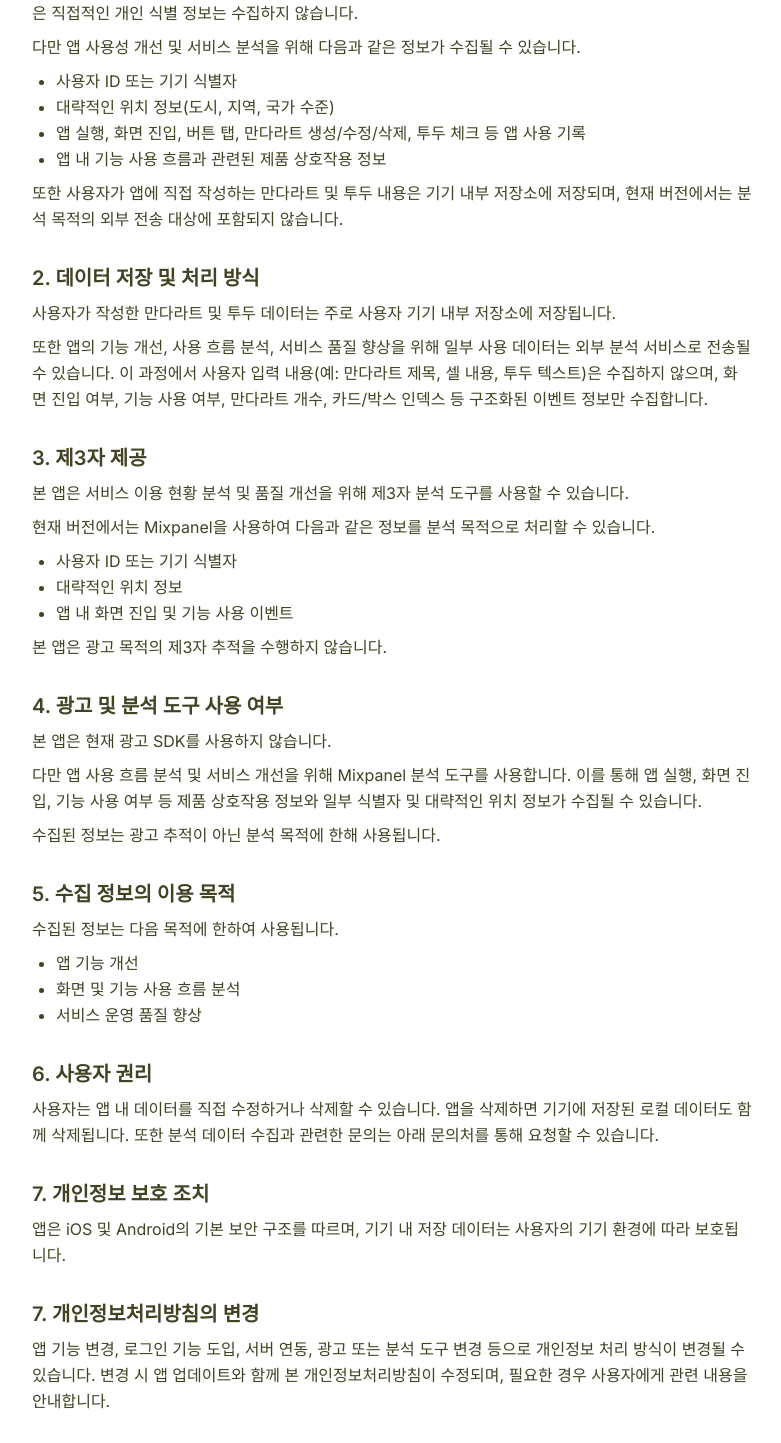
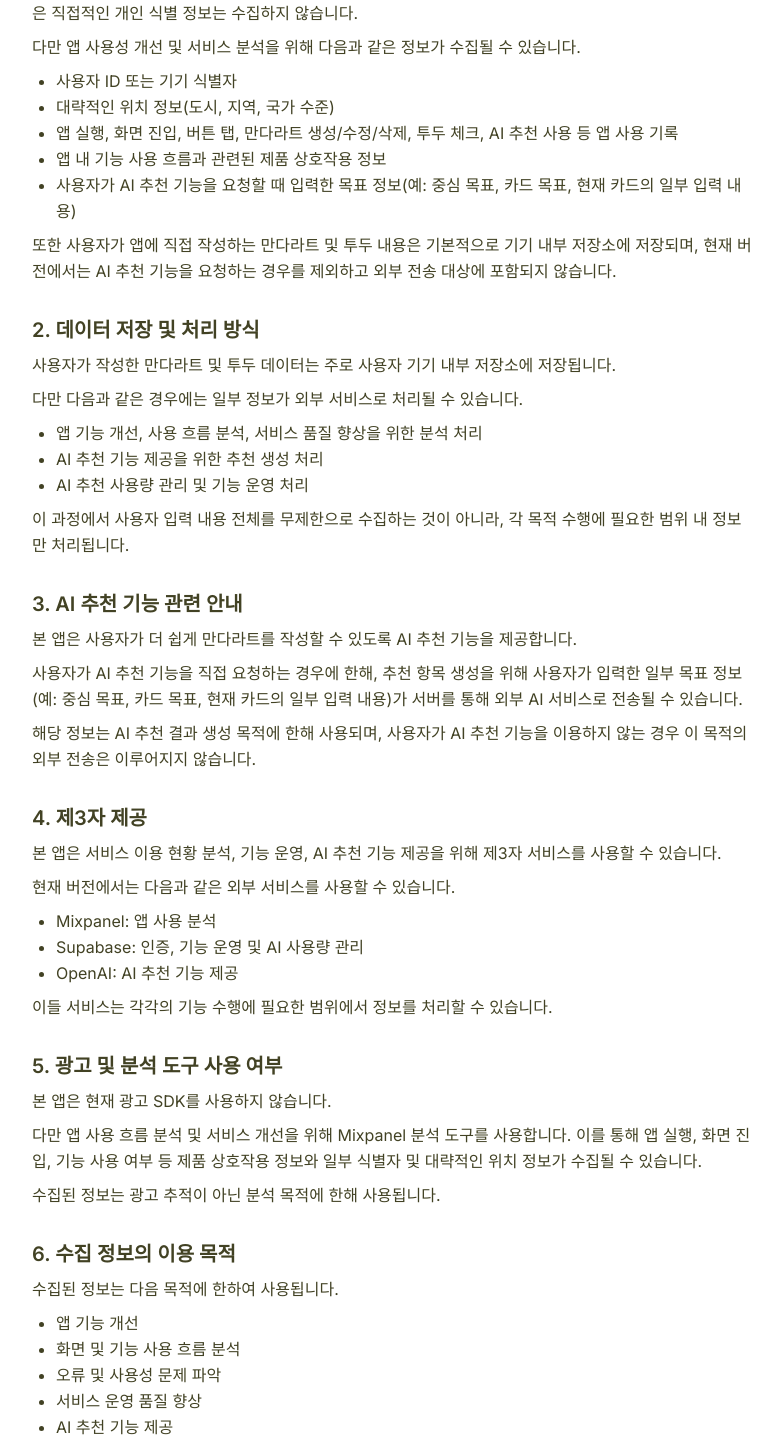
Before and after one commit to ginsum-dev/mandarats-todo, a Next.js app: page /privacy in a window 1280 px wide. Shown: the part 420-1863 px from the top of the page, without its empty margins (248-1029 px from the left). Built offline with nearby package versions, Linux system fonts and the light colour scheme; no server answers.

Commit message:
fix: 개인정보방침 업데이트(2026.05.08)

```diff
--- a/app/privacy/page.tsx
+++ b/app/privacy/page.tsx
@@ -3,7 +3,7 @@ export default function PrivacyPolicyPage() {
     <main className="mx-auto max-w-3xl px-6 py-20 leading-relaxed">
       <h1 className="text-2xl font-bold mb-6">개인정보처리방침</h1>
 
-      <p>최종 업데이트: 2026년 4월 27일</p>
+      <p>최종 업데이트: 2026년 5월 8일</p>
       <br />
 
       <p>
@@ -32,15 +32,19 @@ export default function PrivacyPolicyPage() {
         <li>사용자 ID 또는 기기 식별자</li>
         <li>대략적인 위치 정보(도시, 지역, 국가 수준)</li>
         <li>
-          앱 실행, 화면 진입, 버튼 탭, 만다라트 생성/수정/삭제, 투두 체크 등 앱
-          사용 기록
+          앱 실행, 화면 진입, 버튼 탭, 만다라트 생성/수정/삭제, 투두 체크, AI
+          추천 사용 등 앱 사용 기록
         </li>
         <li>앱 내 기능 사용 흐름과 관련된 제품 상호작용 정보</li>
+        <li>
+          사용자가 AI 추천 기능을 요청할 때 입력한 목표 정보(예: 중심 목표, 카드
+          목표, 현재 카드의 일부 입력 내용)
+        </li>
       </ul>
       <p className="mt-2">
-        또한 사용자가 앱에 직접 작성하는 만다라트 및 투두 내용은 기기 내부
-        저장소에 저장되며, 현재 버전에서는 분석 목적의 외부 전송 대상에 포함되지
-        않습니다.
+        또한 사용자가 앱에 직접 작성하는 만다라트 및 투두 내용은 기본적으로 기기
+        내부 저장소에 저장되며, 현재 버전에서는 AI 추천 기능을 요청하는 경우를
+        제외하고 외부 전송 대상에 포함되지 않습니다.
       </p>
 
       <h2 className="text-xl font-semibold mt-8 mb-2">
@@ -51,32 +55,53 @@ export default function PrivacyPolicyPage() {
         저장됩니다.
       </p>
       <p className="mt-2">
-        또한 앱의 기능 개선, 사용 흐름 분석, 서비스 품질 향상을 위해 일부 사용
-        데이터는 외부 분석 서비스로 전송될 수 있습니다. 이 과정에서 사용자 입력
-        내용(예: 만다라트 제목, 셀 내용, 투두 텍스트)은 수집하지 않으며, 화면
-        진입 여부, 기능 사용 여부, 만다라트 개수, 카드/박스 인덱스 등 구조화된
-        이벤트 정보만 수집합니다.
+        다만 다음과 같은 경우에는 일부 정보가 외부 서비스로 처리될 수 있습니다.
+      </p>
+      <ul className="list-disc ml-6 mt-2">
+        <li>앱 기능 개선, 사용 흐름 분석, 서비스 품질 향상을 위한 분석 처리</li>
+        <li>AI 추천 기능 제공을 위한 추천 생성 처리</li>
+        <li>AI 추천 사용량 관리 및 기능 운영 처리</li>
+      </ul>
+      <p className="mt-2">
+        이 과정에서 사용자 입력 내용 전체를 무제한으로 수집하는 것이 아니라, 각
+        목적 수행에 필요한 범위 내 정보만 처리됩니다.
+      </p>
+      <h2 className="text-xl font-semibold mt-8 mb-2">
+        3. AI 추천 기능 관련 안내
+      </h2>
+      <p>
+        본 앱은 사용자가 더 쉽게 만다라트를 작성할 수 있도록 AI 추천 기능을
+        제공합니다.
+      </p>
+      <p className="mt-2">
+        사용자가 AI 추천 기능을 직접 요청하는 경우에 한해, 추천 항목 생성을 위해
+        사용자가 입력한 일부 목표 정보(예: 중심 목표, 카드 목표, 현재 카드의
+        일부 입력 내용)가 서버를 통해 외부 AI 서비스로 전송될 수 있습니다.
+      </p>
+      <p className="mt-2">
+        해당 정보는 AI 추천 결과 생성 목적에 한해 사용되며, 사용자가 AI 추천
+        기능을 이용하지 않는 경우 이 목적의 외부 전송은 이루어지지 않습니다.
       </p>
 
-      <h2 className="text-xl font-semibold mt-8 mb-2">3. 제3자 제공</h2>
+      <h2 className="text-xl font-semibold mt-8 mb-2">4. 제3자 제공</h2>
       <p>
-        본 앱은 서비스 이용 현황 분석 및 품질 개선을 위해 제3자 분석 도구를
-        사용할 수 있습니다.
+        본 앱은 서비스 이용 현황 분석, 기능 운영, AI 추천 기능 제공을 위해 제3자
+        서비스를 사용할 수 있습니다.
       </p>
       <p className="mt-2">
-        현재 버전에서는 Mixpanel을 사용하여 다음과 같은 정보를 분석 목적으로
-        처리할 수 있습니다.
+        현재 버전에서는 다음과 같은 외부 서비스를 사용할 수 있습니다.
       </p>
       <ul className="list-disc ml-6 mt-2">
-        <li>사용자 ID 또는 기기 식별자</li>
-        <li>대략적인 위치 정보</li>
-        <li>앱 내 화면 진입 및 기능 사용 이벤트</li>
+        <li>Mixpanel: 앱 사용 분석</li>
+        <li>Supabase: 인증, 기능 운영 및 AI 사용량 관리</li>
+        <li>OpenAI: AI 추천 기능 제공</li>
       </ul>
       <p className="mt-2">
-        본 앱은 광고 목적의 제3자 추적을 수행하지 않습니다.
+        이들 서비스는 각각의 기능 수행에 필요한 범위에서 정보를 처리할 수
+        있습니다.
       </p>
       <h2 className="text-xl font-semibold mt-8 mb-2">
-        4. 광고 및 분석 도구 사용 여부
+        5. 광고 및 분석 도구 사용 여부
       </h2>
       <p className="mt-2">본 앱은 현재 광고 SDK를 사용하지 않습니다.</p>
       <p className="mt-2">
@@ -89,23 +114,32 @@ export default function PrivacyPolicyPage() {
       </p>
 
       <h2 className="text-xl font-semibold mt-8 mb-2">
-        5. 수집 정보의 이용 목적
+        6. 수집 정보의 이용 목적
       </h2>
       <p>수집된 정보는 다음 목적에 한하여 사용됩니다.</p>
       <ul className="list-disc ml-6 mt-2">
         <li>앱 기능 개선</li>
         <li>화면 및 기능 사용 흐름 분석</li>
+        <li>오류 및 사용성 문제 파악</li>
         <li>서비스 운영 품질 향상</li>
+        <li>AI 추천 기능 제공</li>
+        <li>AI 추천 사용량 제한 및 기능 운영 관리</li>
       </ul>
 
-      <h2 className="text-xl font-semibold mt-8 mb-2">6. 사용자 권리</h2>
+      <h2 className="text-xl font-semibold mt-8 mb-2">7. 사용자 권리</h2>
       <p>
         사용자는 앱 내 데이터를 직접 수정하거나 삭제할 수 있습니다. 앱을
-        삭제하면 기기에 저장된 로컬 데이터도 함께 삭제됩니다. 또한 분석 데이터
-        수집과 관련한 문의는 아래 문의처를 통해 요청할 수 있습니다.
+        삭제하면 기기에 저장된 로컬 데이터도 함께 삭제됩니다.
+      </p>
+      <p className="mt-2">
+        또한 AI 추천 기능은 사용자가 직접 요청하는 경우에만 동작하며, 사용자는
+        해당 기능을 사용하지 않을 수 있습니다.
+      </p>
+      <p className="mt-2">
+        분석 데이터 수집과 관련한 문의는 아래 문의처를 통해 요청할 수 있습니다.
       </p>
 
-      <h2 className="text-xl font-semibold mt-8 mb-2">7. 개인정보 보호 조치</h2>
+      <h2 className="text-xl font-semibold mt-8 mb-2">8. 개인정보 보호 조치</h2>
       <p>
         앱은 iOS 및 Android의 기본 보안 구조를 따르며, 기기 내 저장 데이터는
         사용자의 기기 환경에 따라 보호됩니다.
@@ -115,10 +149,10 @@ export default function PrivacyPolicyPage() {
         7. 개인정보처리방침의 변경
       </h2>
       <p>
-        앱 기능 변경, 로그인 기능 도입, 서버 연동, 광고 또는 분석 도구 변경
-        등으로 개인정보 처리 방식이 변경될 수 있습니다. 변경 시 앱 업데이트와
-        함께 본 개인정보처리방침이 수정되며, 필요한 경우 사용자에게 관련 내용을
-        안내합니다.
+        앱 기능 변경, 로그인 기능 도입, 서버 연동 확장, 광고 또는 분석 도구
+        변경, AI 기능 변경 등으로 개인정보 처리 방식이 변경될 수 있습니다. 변경
+        시 앱 업데이트와 함께 본 개인정보처리방침이 수정되며, 필요한 경우
+        사용자에게 관련 내용을 안내합니다.
       </p>
 
       <h2 className="text-xl font-semibold mt-8 mb-2">8. 문의처</h2>
```
